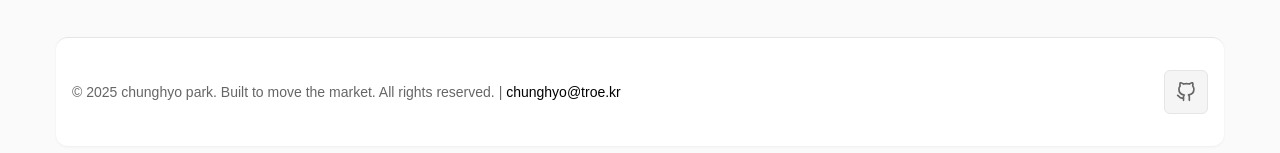
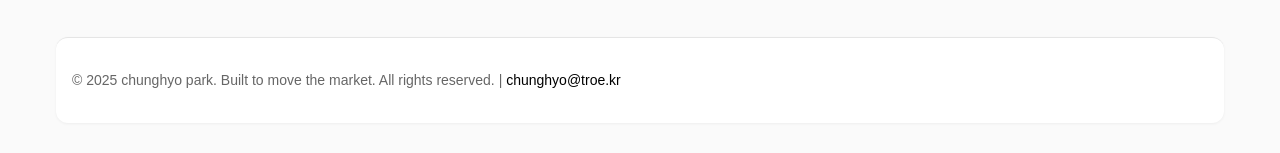
Before and after one commit to saewookkangboy/promptgenerator, a React (Vite) app: page / in a window 1280 px wide. Shown: the part 951-1104 px from the top of the page. Built offline with nearby package versions, Linux system fonts and the light colour scheme; no server answers; a web font is replaced by a local one.

Commit message:
Update App component

```diff
--- a/src/App.tsx
+++ b/src/App.tsx
@@ -245,27 +245,6 @@
             © 2025 chunghyo park. Built to move the market. All rights reserved. |{' '}
             <a href="mailto:chunghyo@troe.kr" className="footer-link">chunghyo@troe.kr</a>
           </p>
-          <a
-            href="https://github.com/saewookkangboy/promptgenerator"
-            target="_blank"
-            rel="noopener noreferrer"
-            className="github-link footer-github-link"
-            title="GitHub 저장소"
-          >
-            <svg
-              className="github-icon"
-              width="20"
-              height="20"
-              viewBox="0 0 24 24"
-              fill="none"
-              stroke="currentColor"
-              strokeWidth="2"
-              strokeLinecap="round"
-              strokeLinejoin="round"
-            >
-              <path d="M9 19c-5 1.5-5-2.5-7-3m14 6v-3.87a3.37 3.37 0 0 0-.94-2.61c3.14-.35 6.44-1.54 6.44-7A5.44 5.44 0 0 0 20 4.77 5.07 5.07 0 0 0 19.91 1S18.73.65 16 2.48a13.38 13.38 0 0 0-7 0C6.27.65 5.09 1 5.09 1A5.07 5.07 0 0 0 5 4.77a5.44 5.44 0 0 0-1.5 3.78c0 5.42 3.3 6.61 6.44 7A3.37 3.37 0 0 0 9 18.13V22"></path>
-            </svg>
-          </a>
         </div>
       </footer>
     </div>
```
